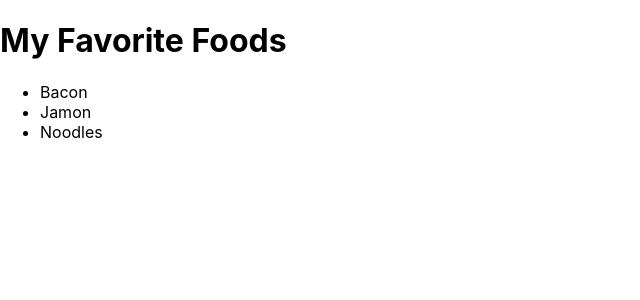
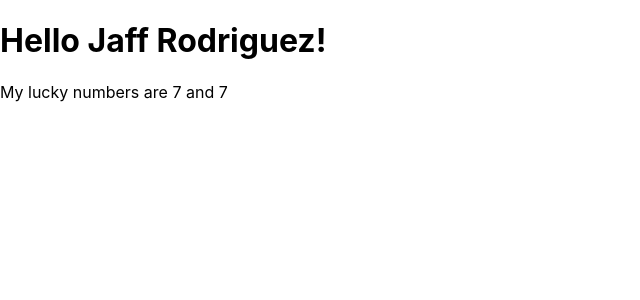
Before and after one commit to jaffreyrodriguez42/React-Udemy, a React (Create React App) app: page / in a window 1280 px wide. Shown: the top 300 px of the page, without its empty margins (0-640 px from the left). Built offline with nearby package versions, Linux system fonts and the light colour scheme.

Commit message:
Javascript Expressions in JSX & ES6 Template Literals

```diff
--- a/src/App.js
+++ b/src/App.js
@@ -3,16 +3,17 @@ import logo from './logo.svg';
 import './App.css';
 
 function App() {
+  const fName = "Jaff";
+  const lName = "Rodriguez";
+  const luckyNum = 7;
+
   return (
     <div>
       <h1>
-        My Favorite Foods
+        Hello {fName + " " + lName}!
       </h1>
-      <ul>
-        <li>Bacon</li>
-        <li>Jamon</li>
-        <li>Noodles</li>
-      </ul>
+      <p>My lucky numbers are {luckyNum} and {Math.floor(Math.random() * 10)}</p>
+
     </div>
   );
 }
```
